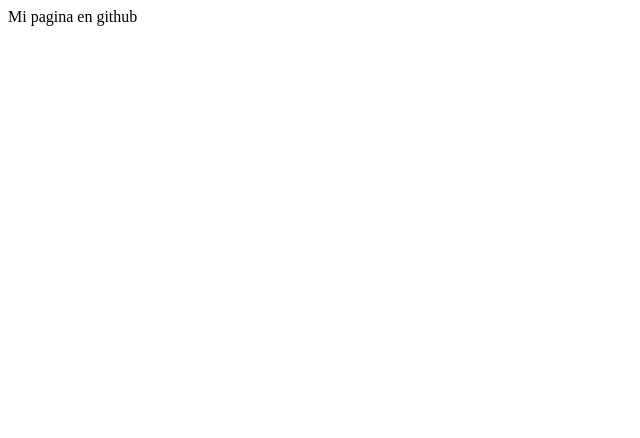
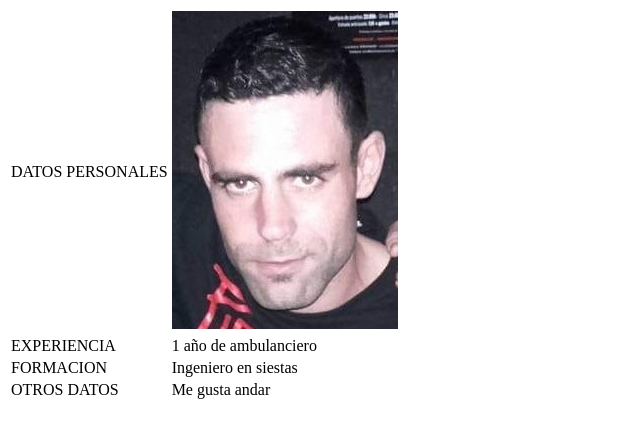
Before and after one commit to franxuhjuli/franxuhjuli, a plain HTML site: page index.html in a window 1280 px wide. Shown: the whole page, without its empty margins (0-640 px from the left). Drawn offline with Linux system fonts and the light colour scheme.

Commit message:
actualizao

```diff
--- a/index.html
+++ b/index.html
@@ -1 +1,27 @@
-Mi pagina en github
+<!DOCTYPE html>
+<html lang="en">
+<head>
+    <meta charset="UTF-8">
+    <title>Curriculum</title>
+</head>
+<body>
+    <table>
+        <tr>
+            <td>DATOS PERSONALES</td>
+            <td><img src="foto.jpg" ></td>
+        </tr>
+        <tr>
+            <td>EXPERIENCIA</td>
+            <td>1 año de ambulanciero</td>
+        </tr>
+        <tr>
+            <td>FORMACION</td>
+            <td>Ingeniero en siestas</td>
+        </tr>
+        <tr>
+            <td>OTROS DATOS</td>
+            <td>Me gusta andar</td>
+        </tr>
+    </table>
+</body>
+</html>
```
Also changed, not shown: 1 other file.
